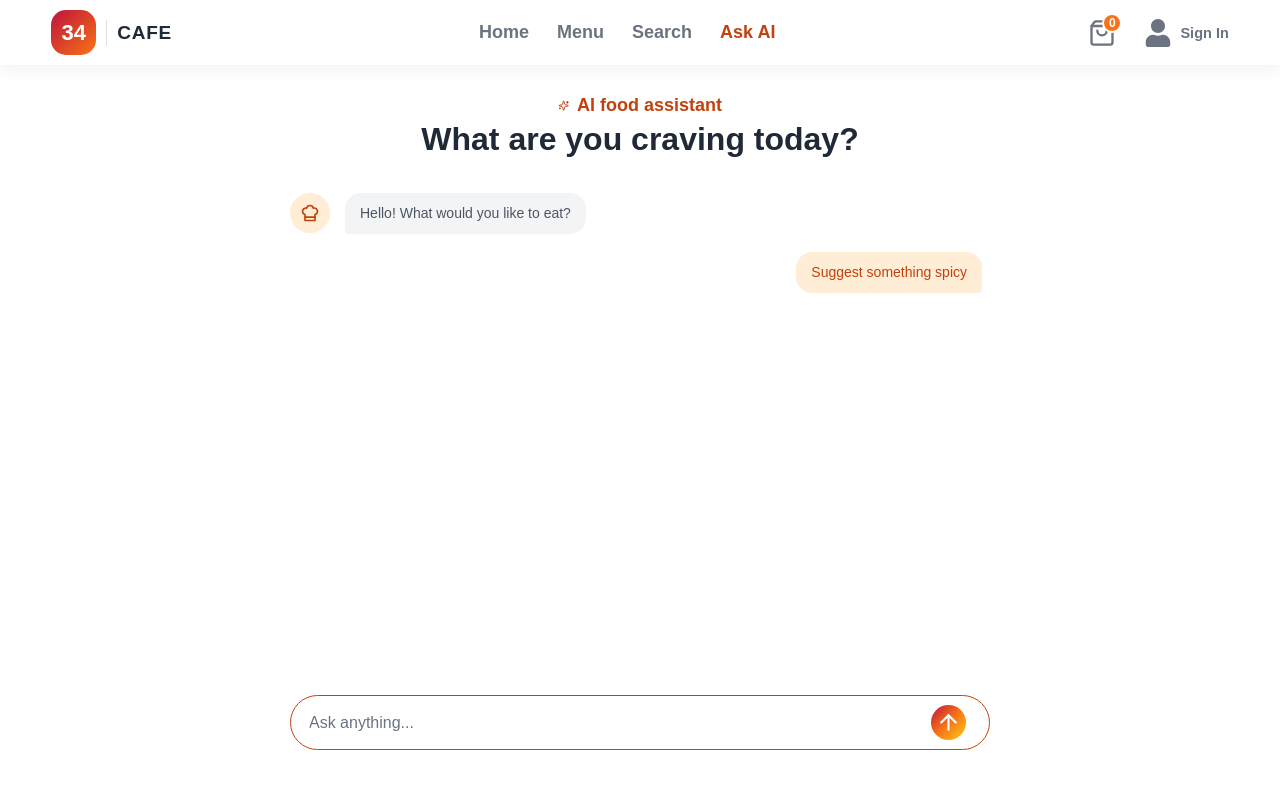
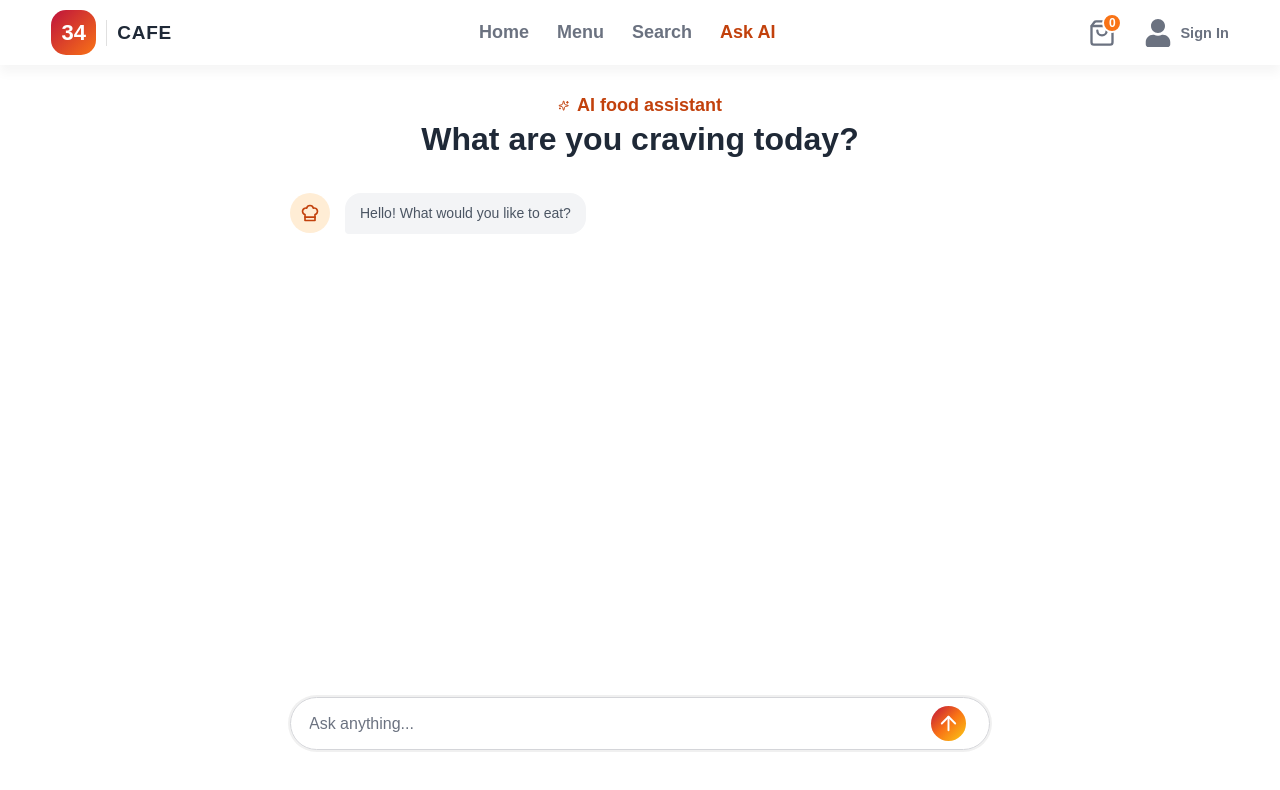
Before and after one commit to 066rakesh/34-cafe, a React (Vite) app in the folder Frontend/: page /ask-ai in a window 1280 px wide. Shown: the top 790 px of the page. Built offline with nearby package versions, Linux system fonts and the light colour scheme.

Commit message:
Adding AI Features

```diff
--- a/Frontend/src/components/Home/About.module.css
+++ b/Frontend/src/components/Home/About.module.css
@@ -76,13 +76,6 @@
   gap: clamp(5px, 2vw, 15px);
   border-radius: 3rem;
   text-decoration: none;
-  transition: background 0.25s ease, transform 0.2s ease, box-shadow 0.25s ease;
-}
-
-.btn:hover {
-  background: var(--color-primary-dark);
-  transform: translateY(-1px);
-  box-shadow: 0 8px 20px rgba(249, 115, 22, 0.3);
 }
 
 .btnText {
--- a/Frontend/src/components/Home/Hero.module.css
+++ b/Frontend/src/components/Home/Hero.module.css
@@ -131,7 +131,6 @@
 
 .statsCard:hover .arrow {
   transform: translateX(4px);
-  background: var(--color-primary-dark);
 }
 
 .arrow svg {
--- a/Frontend/src/pages/AskAI/AskAI.jsx
+++ b/Frontend/src/pages/AskAI/AskAI.jsx
@@ -3,10 +3,42 @@ import styles from "./AskAI.module.css";
 import { LuArrowUp, LuSparkles, IconChefHat } from "../../assets/icons/icon";
 import { DesktopNavbarSkeleton } from "../../components/Common/DesktopNavbarSkeleton";
 import { AuthContext } from "../../context/AuthContext";
-import { useContext } from "react";
+import { useContext, useState } from "react";
+import { chatbot } from "../../services/chatbotService";
 
 export const AskAI = () => {
   const { loading } = useContext(AuthContext);
+  const [messages, setMessages] = useState([
+    { sender: "ai", text: "Hello! What would you like to eat?" },
+  ]);
+  const [input, setInput] = useState("");
+  const [aiTyping, setAiTyping] = useState(false);
+
+  const handleSubmit = async (e) => {
+    e.preventDefault();
+
+    if (!input.trim()) return;
+
+    const userMessage = { sender: "user", text: input };
+    setMessages((prev) => [...prev, userMessage]);
+    setInput("");
+    setAiTyping(true);
+
+    try {
+      const response = await chatbot(input);
+      const aimessage = { sender: "ai", text: response.data.reply };
+      setMessages((prev) => [...prev, aimessage]);
+    } catch (error) {
+      console.log("Chatbot error", error);
+      const errorMessage = {
+        sender: "ai",
+        message: "Sorry, please try again!",
+      };
+      setMessages((prev) => [...prev, errorMessage]);
+    } finally {
+      setAiTyping(false);
+    }
+  };
 
   return (
     <main className={styles.askAi}>
@@ -24,22 +56,37 @@ export const AskAI = () => {
 
         <section className={styles.chat}>
           <div className={styles.messages}>
-            <div className={`${styles.message} ${styles.ai}`}>
-              <div className={styles.aiAvatar}>
-                <IconChefHat size={20} stroke={2} />
+            {messages.map((msg, index) => (
+              <div
+                key={index}
+                className={`${styles.message} ${msg.sender === "ai" ? styles.ai : styles.user}`}
+              >
+                {msg.sender === "ai" && (
+                  <div className={styles.aiAvatar}>
+                    <IconChefHat size={20} strokeWidth={2} />
+                  </div>
+                )}
+                <div className={styles.bubble}>{msg.text}</div>
               </div>
-              <div className={styles.bubble}>
-                Hello! What would you like to eat?
+            ))}
+
+            {aiTyping && (
+              <div className={`${styles.message} ${styles.ai}`}>
+                <div className={styles.aiAvatar}>
+                  <IconChefHat size={20} strokeWidth={2} />
+                </div>
+
+                <div className={styles.typingDots}>
+                  <span></span>
+                  <span></span>
+                  <span></span>
+                </div>
               </div>
-            </div>
-
-            <div className={`${styles.message} ${styles.user}`}>
-              <div className={styles.bubble}>Suggest something spicy</div>
-            </div>
+            )}
           </div>
         </section>
 
-        <form className={styles.form} onSubmit={(e) => e.preventDefault()}>
+        <form className={styles.form} onSubmit={handleSubmit}>
           <input
             type="text"
             name="text"
@@ -49,6 +96,8 @@ export const AskAI = () => {
             spellCheck={false}
             aria-label="ask-ai"
             autoFocus
+            value={input}
+            onChange={(e) => setInput(e.target.value)}
           />
           <button type="submit" aria-label="Send message">
             <LuArrowUp className={styles.searchIcon} />
--- a/Frontend/src/pages/AskAI/AskAI.module.css
+++ b/Frontend/src/pages/AskAI/AskAI.module.css
@@ -1,5 +1,6 @@
 .askAi {
-  min-height: 100svh;
+  height: 100svh;
+  overflow: hidden;
   padding-top: 6.5rem;
   display: flex;
   flex-direction: column;
@@ -92,20 +93,61 @@
   border-bottom-right-radius: 0.4rem;
 }
 
+.typingDots {
+  margin-top: 1.5rem;
+  display: flex;
+  align-items: center;
+  justify-content: center;
+  gap: 0.5rem;
+}
+
+.typingDots span {
+  width: 0.8rem;
+  height: 0.8rem;
+  border-radius: 50%;
+  background: #d3d6dc;
+  opacity: 0;
+  animation: dotShow 1.5s infinite ease-in-out;
+}
+
+.typingDots span:nth-child(1) {
+  animation-delay: 0s;
+}
+
+.typingDots span:nth-child(2) {
+  animation-delay: 0.3s;
+}
+
+.typingDots span:nth-child(3) {
+  animation-delay: 0.6s;
+}
+
+@keyframes dotShow {
+  0%,
+  100% {
+    opacity: 0;
+  }
+  20%,
+  80% {
+    opacity: 1;
+  }
+}
+
 .form {
   margin: 1.6rem auto 5rem;
   width: min(100%, 700px);
   padding: 0 1.8rem;
-  height: clamp(4.8rem, 9vw, 5.5rem);
+  height: clamp(4.8rem, 9vw, 5.3rem);
   display: flex;
   align-items: center;
   border: 1px solid #d4d5d9;
   border-radius: 999px;
-  transition: border-color 0.2s ease;
+  box-shadow: 0 2px 6px rgba(0, 0, 0, 0.04);
+  transition: box-shadow 0.2s ease;
 }
 
 .form:focus-within {
-  border-color: var(--color-primary-dark);
+  box-shadow: 0 0 0 2px rgba(0, 0, 0, 0.06);
 }
 
 .form input {
@@ -137,17 +179,10 @@
   flex-shrink: 0;
   align-items: center;
   justify-content: center;
-  transition:
-    background 0.2s ease,
-    transform 0.15s ease;
-}
-
-.form button:hover {
-  background: var(--color-primary-dark);
 }
 
 .form .searchIcon {
-  font-size: 2.5rem;
+  font-size: 2.3rem;
 }
 
 @media (max-width: 768px) {
@@ -164,8 +199,8 @@
   }
 }
 
-@media(max-width: 426px){
-    .wrapper {
-        margin-top: 0.5rem;
-    }
+@media (max-width: 426px) {
+  .wrapper {
+    margin-top: 0.5rem;
+  }
 }
--- a/Frontend/src/pages/Search/Search.module.css
+++ b/Frontend/src/pages/Search/Search.module.css
@@ -27,11 +27,12 @@
   margin: 3rem auto;
   background: #fff;
   border: 1.5px solid #d4d5d9;
-  transition: border-color 0.2s ease;
+  box-shadow: 0 2px 6px rgba(0, 0, 0, 0.04);
+  transition: box-shadow 0.2s ease;
 }
 
 .form:focus-within {
-  border-color: var(--color-primary-dark);
+  box-shadow: 0 0 0 2px rgba(0, 0, 0, 0.06);
 }
 
 .form input {
--- a/Frontend/src/services/api.js
+++ b/Frontend/src/services/api.js
@@ -1,7 +1,7 @@
 import axios from "axios";
 
 const API = axios.create({
-  baseURL: "https://three4-cafe.onrender.com",
+  baseURL: "http://localhost:5000/api",
 });
 
 API.interceptors.request.use((config) => {
--- /dev/null
+++ b/Frontend/src/services/chatbotService.js
@@ -0,0 +1,5 @@
+import API from "./api";
+
+export const chatbot = (message) => {
+  return API.post("/chatbot", { message });
+};
```
